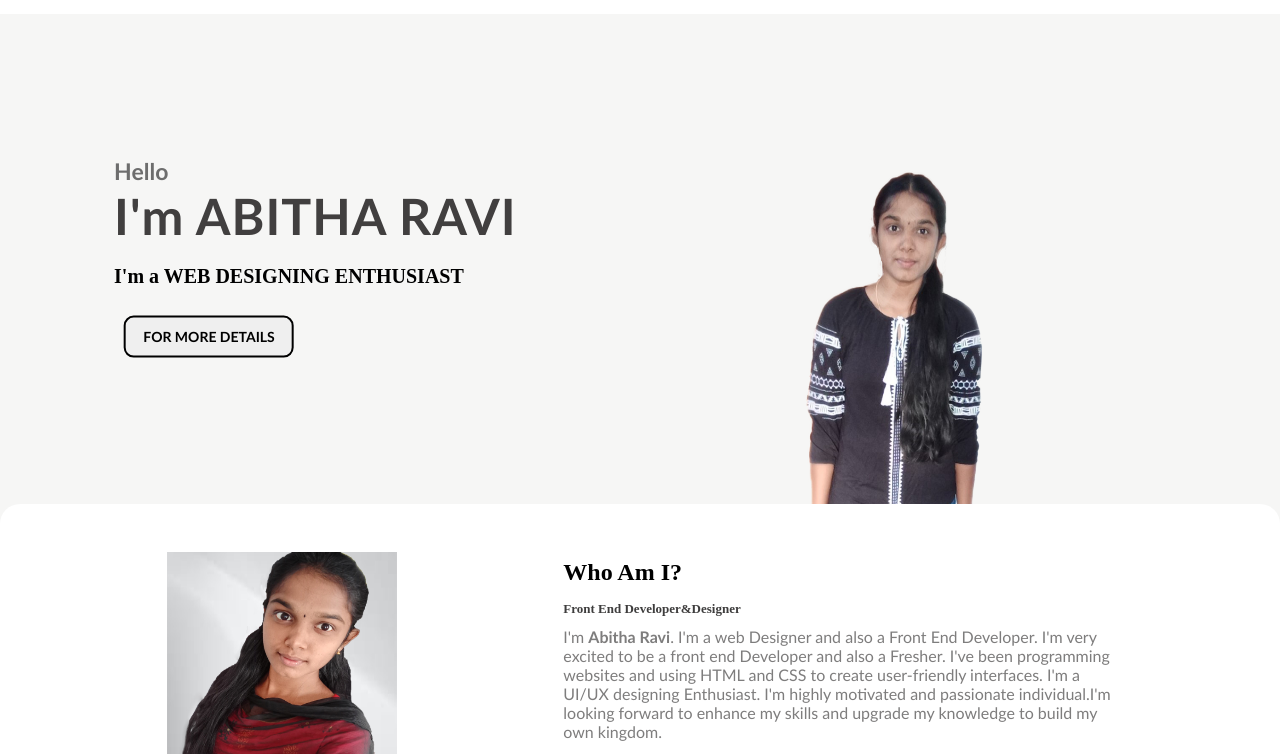
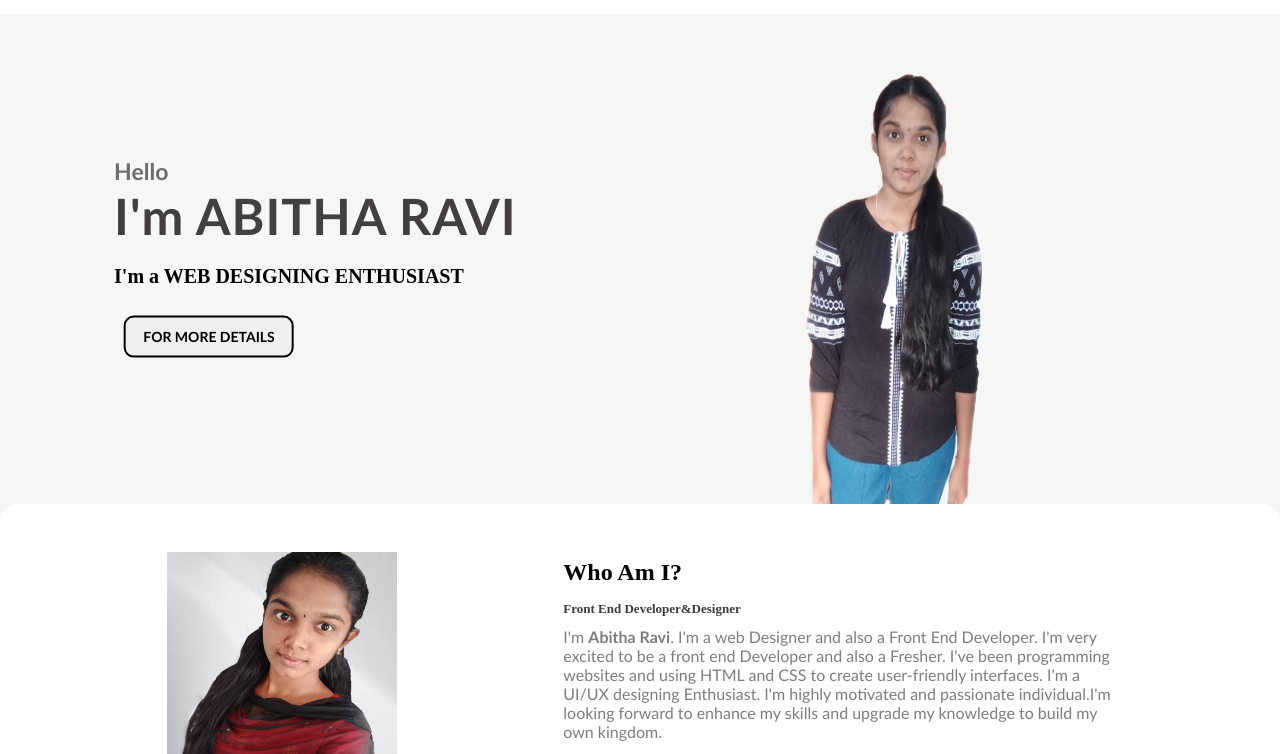
Before and after one commit to AbithaRavi123/AbithaRavi123.github.io, a plain HTML site: page index.html in a window 1280 px wide. Shown: the part 46-800 px from the top of the page. Drawn offline with Linux system fonts and the light colour scheme.

Commit message:
Update style.css

```diff
--- a/style.css
+++ b/style.css
@@ -106,12 +106,12 @@ button:active{
     font-family: sans-serif;
 }
 .model{
-    height: 650px;
+    height: 710px;
     width: 330px;
     position:absolute;
     bottom: 5px;
     left: 70%;
-    top: 200px;
+    top: 100px;
     transform: translateX(-50%);
 }
 .about-container{
```
